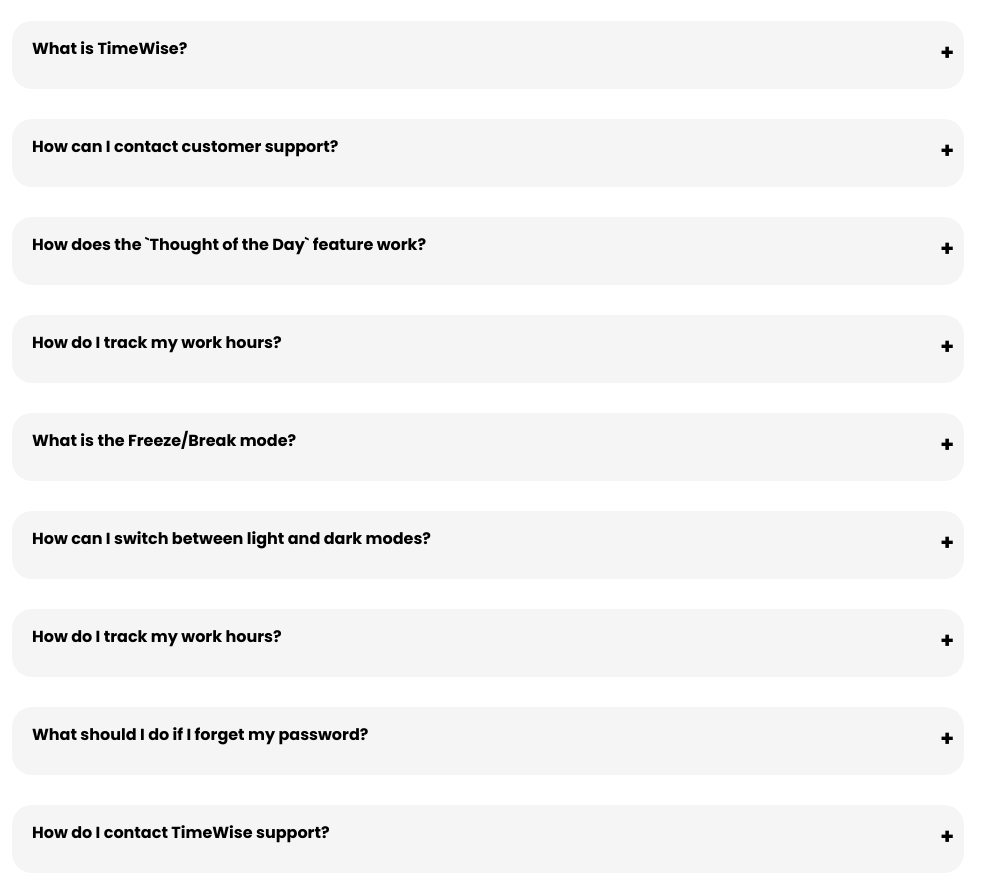
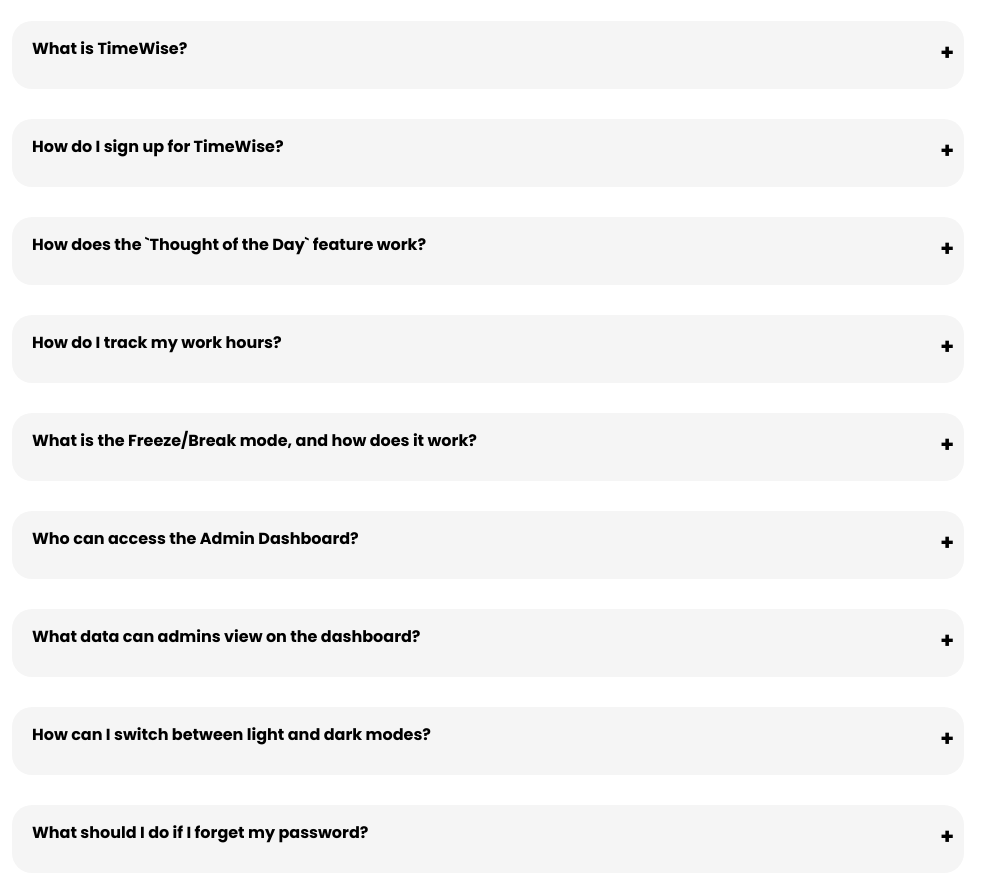
Before and after one commit to mehfoozkhangithub/Time-Wise, a plain HTML site: page frontend/contact.html in a window 1280 px wide. Shown: the part 1480-2356 px from the top of the page, without its empty margins (152-1136 px from the left). Drawn offline with Linux system fonts and the light colour scheme; a web font is replaced by a local one.

Commit message:
code for the day

```diff
--- a/frontend/css/contact.css
+++ b/frontend/css/contact.css
@@ -108,7 +108,7 @@
 }
 
 select{
-  font-weight: 100;
+  font-weight: 300;
 }
 
 .inputs {
@@ -221,6 +221,9 @@
 } */
 
 
+/* other line part */
+
+
 .answer {
   max-height: 0;
   overflow: hidden;
@@ -228,7 +231,7 @@
   color: #333;
   padding-left: 10px;
   margin-top: 5px;
-  width: 70%;
+  width: 80%;
 }
 
 .answer.active {
--- a/frontend/js/Contact.js
+++ b/frontend/js/Contact.js
@@ -2,47 +2,52 @@
 
     {
         question: "What is TimeWise?",
-        answer: "TimeWise is a web-based platform that helps users manage their work hours efficiently and allows admins to track employee data in real time.."
+        answer: "TimeWise is a web-based platform designed to help individuals and organizations effectively manage work hours and boost productivity. It offers real-time tracking of employee check-ins, work duration monitoring, and a unique `Thought of the Day` feature that allows users to share their ideas and reflections."
     },
 
     {
-        question: "How can I contact customer support?",
-        answer: "Navigate to the Sign Up page, fill in your details, and create a secure password."
+        question: "How do I sign up for TimeWise?",
+        answer: "To create an account on TimeWise, visit the Sign Up page and enter your personal details, including your name, email, and password. You’ll also need to provide additional information such as your date of birth and gender. Once registered, you can log in and begin tracking your work hours right away."
     },
 
     {
         question: "How does the `Thought of the Day` feature work?",
-        answer: "After logging in, users can submit a personal thought that will be displayed on the Thoughts of the Day page. Others can like and save their favorites.."
+        answer: "The `Thought of the Day` feature allows users to express their creativity and emotions by submitting personal reflections. These thoughts are displayed on a dedicated page where others can like and save them as favorites. The most popular thought of the day is showcased on the Home Page, adding a personal and motivational touch to the platform."
     },
 
     {
         question: "How do I track my work hours?",
-        answer: "Upon login, TimeWise automatically records your check-in time. You can view your total work hours on the Home Page and access your attendance history."
+        answer: "Once logged in, TimeWise automatically records your check-in time and tracks your work duration. Your total hours worked, attendance history, and performance statistics can be accessed from the Home Page. The platform ensures accurate and real-time monitoring without the risk of data manipulation."
     },
 
     {
-        question: "What is the Freeze/Break mode?",
-        answer: "The Freeze mode allows you to pause your work session during breaks without resetting your work hours.."
+        question: "What is the Freeze/Break mode, and how does it work?",
+        answer: "The Freeze/Break mode allows users to temporarily pause their work session without logging out. This feature is especially useful during short breaks or lunch hours, as it prevents the system from resetting the work timer. When the user returns, the work session resumes, ensuring accurate time tracking."
+    },
+
+    {
+        question: "Who can access the Admin Dashboard?",
+        answer: "The Admin Dashboard is exclusively accessible to authorized personnel with a unique admin ID and password. It provides administrators with comprehensive data on employee attendance, check-in times, work duration, and performance statistics, enabling better workforce management and productivity analysis."
+    },
+
+    {
+        question: "What data can admins view on the dashboard?",
+        answer: "The Admin Dashboard offers real-time insights into employee activity, including the number of active employees, late check-ins, and average work hours. It also displays system activity statistics and allows admins to manage user data efficiently, making it an essential tool for effective team management."
     },
 
     {
         question: "How can I switch between light and dark modes?",
-        answer: "Visit the Settings Page to toggle between light and dark themes for a more personalized experience."
-    },
-
-    {
-        question: "How do I track my work hours?",
-        answer: "Upon login, TimeWise automatically records your check-in time. You can view your total work hours on the Home Page and access your attendance history."
+        answer: "TimeWise allows users to customize their viewing experience by switching between light and dark themes. By navigating to the Settings Page, users can choose their preferred mode, enhancing visual comfort and reducing eye strain during extended work sessions"
     },
 
      {
         question: "What should I do if I forget my password?",
-        answer: "Click on the Forgot Password link on the login page and follow the instructions to reset your password.."
+        answer: "In case you forget your password, simply click on the Forgot Password link on the Login Page. Follow the instructions provided to verify your identity and reset your password. An email with further steps will be sent to your registered email address to ensure a secure recovery process."
     },
 
      {
         question: "How do I contact TimeWise support?",
-        answer: "Visit the Contact Us page and fill out the form with your query. Our support team will get back to you as soon as possible."
+        answer: "If you encounter any issues or have inquiries about the platform, visit the Contact Us page. Fill out the provided form with your name, email address, subject, and message. Our support team will respond promptly to assist you with your concerns and provide the necessary guidance."
     }
 
 ];
```
